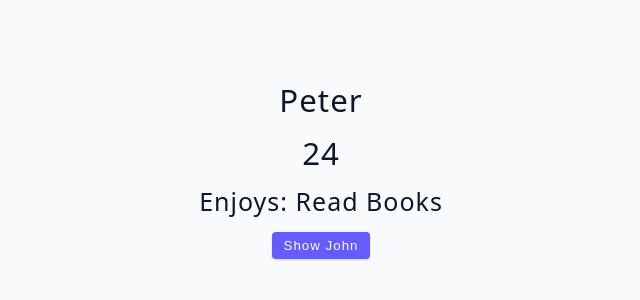
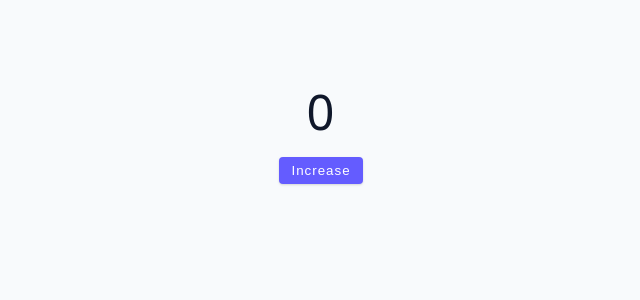
Before and after one commit to talhaaffansiddique/03-advanced-react, a React (Vite) app: page / in a window 1280 px wide. Shown: the top 300 px of the page, without its empty margins (319-959 px from the left). Built offline with nearby package versions, Linux system fonts and the light colour scheme.

Commit message:
90 - useState functional update form

```diff
--- a/src/App.jsx
+++ b/src/App.jsx
@@ -1,4 +1,4 @@
-import Starter from "./tutorial/01-useState/starter/04-useState-object";
+import Starter from "./tutorial/01-useState/starter/05-useState-gotcha";
 import Final from "./tutorial/01-useState/final/03-useState-array";
 
 function App() {
--- a/src/tutorial/01-useState/starter/04-useState-object.jsx
+++ b/src/tutorial/01-useState/starter/04-useState-object.jsx
@@ -1,21 +1,29 @@
 import { useState } from "react";
 
 const UseStateObject = () => {
-  const [name, setName] = useState("peter");
-  const [age, setAge] = useState(24);
-  const [hobby, setHobby] = useState("read books");
+  const [person, setPerson] = useState({
+    name: "peter",
+    age: 23,
+    hobby: "read books",
+  });
 
-  const displayPerson = () => {
-    setName("John");
-    setAge("15");
-    setHobby(" scream ");
-  };
+  // const [name, setName] = useState("peter");
+  // const [age, setAge] = useState(24);
+  // const [hobby, setHobby] = useState("read books");
+
+  // const displayPerson = () => {
+  //   setName("John");
+  //   setAge("15");
+  //   setHobby(" scream ");
+  // };
+
+  setPerson({ name: "john", age: 15, hobby: "read book" });
 
   return (
     <>
-      <h3>{name}</h3>
-      <h3>{age}</h3>
-      <h4>enjoys: {hobby}</h4>
+      <h3>{person.name}</h3>
+      <h3>{person.age}</h3>
+      <h4>enjoys: {person.hobby}</h4>
       <button className="btn" onClick={displayPerson}>
         Show John
       </button>
--- a/src/tutorial/01-useState/starter/05-useState-gotcha.jsx
+++ b/src/tutorial/01-useState/starter/05-useState-gotcha.jsx
@@ -1,5 +1,23 @@
+import { useState } from "react";
+
 const UseStateGotcha = () => {
-  return <h2>useState "gotcha"</h2>;
+  const [value, setValue] = useState(0);
+
+  const handleClick = () => {
+    setValue((currentState) => {
+      const newState = currentState + 1;
+      return newState;
+    });
+    //console.log(value);
+  };
+  return (
+    <div>
+      <h1>{value}</h1>
+      <button type="button" className="btn" onClick={handleClick}>
+        increase
+      </button>
+    </div>
+  );
 };
 
 export default UseStateGotcha;
```
